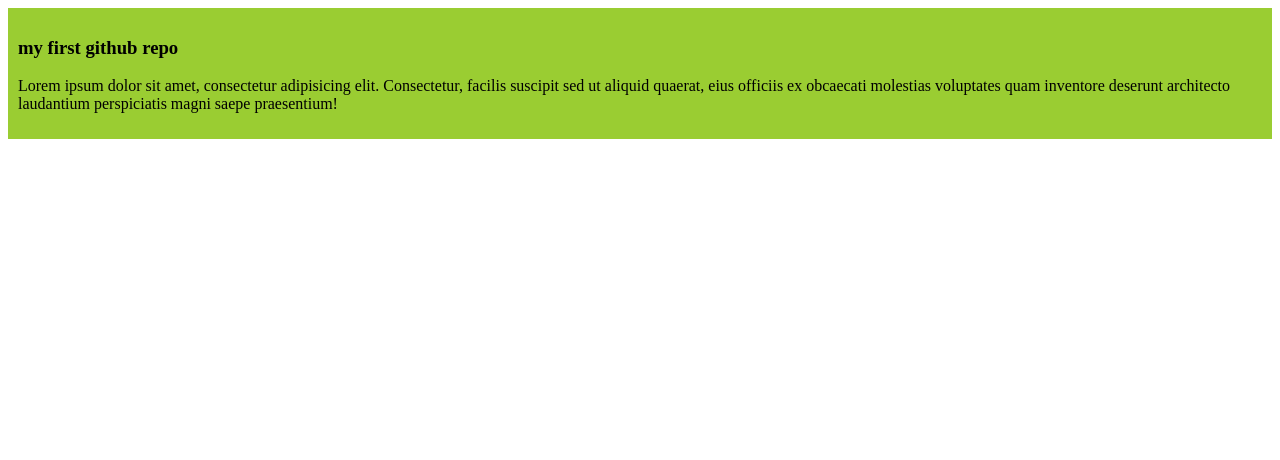
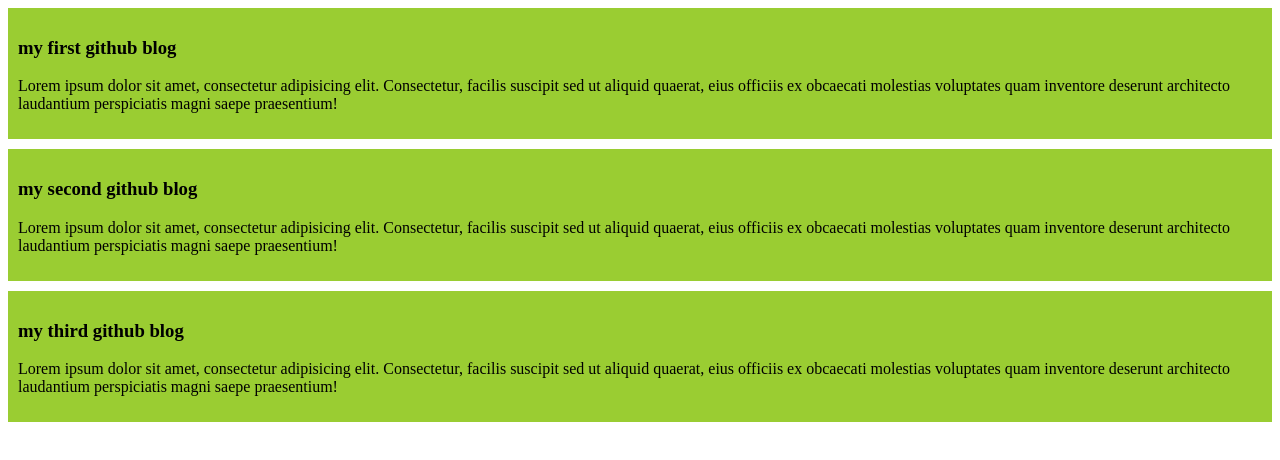
Before and after one commit to Ripa1518/my-first-github-repo-ag, a plain HTML site: page index.html in a window 1280 px wide. Drawn offline with Linux system fonts and the light colour scheme.

Commit message:
added the second and third blog

```diff
--- a/index.html
+++ b/index.html
@@ -8,7 +8,15 @@
 </head>
 <body>
    <div>
-     <h3>my first github repo</h3>
+     <h3>my first github blog</h3>
+    <p>Lorem ipsum dolor sit amet, consectetur adipisicing elit. Consectetur, facilis suscipit sed ut aliquid quaerat, eius officiis ex obcaecati molestias voluptates quam inventore deserunt architecto laudantium perspiciatis magni saepe praesentium!</p>
+</div>
+   <div>
+     <h3>my second github blog</h3>
+    <p>Lorem ipsum dolor sit amet, consectetur adipisicing elit. Consectetur, facilis suscipit sed ut aliquid quaerat, eius officiis ex obcaecati molestias voluptates quam inventore deserunt architecto laudantium perspiciatis magni saepe praesentium!</p>
+</div>
+   <div>
+     <h3>my third github blog</h3>
     <p>Lorem ipsum dolor sit amet, consectetur adipisicing elit. Consectetur, facilis suscipit sed ut aliquid quaerat, eius officiis ex obcaecati molestias voluptates quam inventore deserunt architecto laudantium perspiciatis magni saepe praesentium!</p>
 </div>
 </body>
--- a/styles.css/blog.css
+++ b/styles.css/blog.css
@@ -1,4 +1,5 @@
 div{
     background-color: yellowgreen;
     padding: 10px;
+    margin-bottom: 10px;
 }
```
